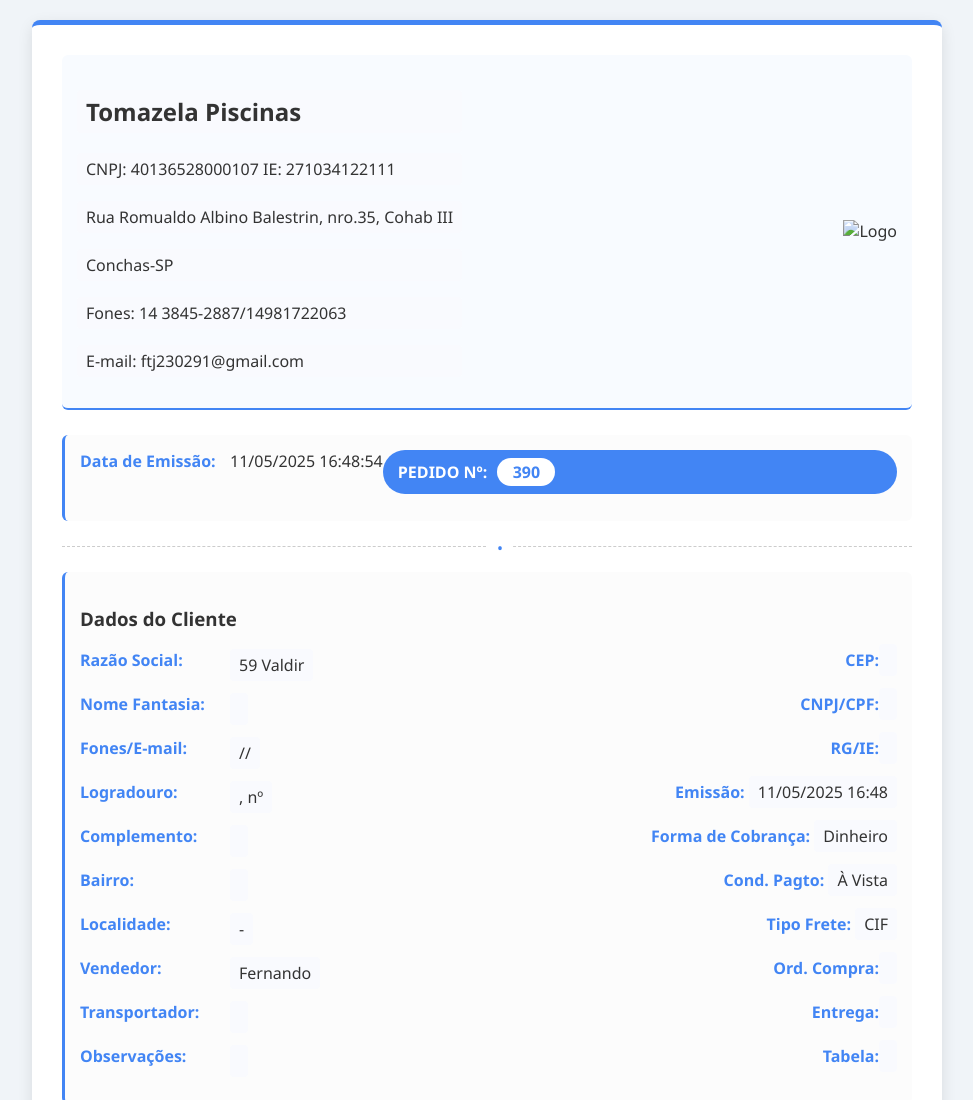
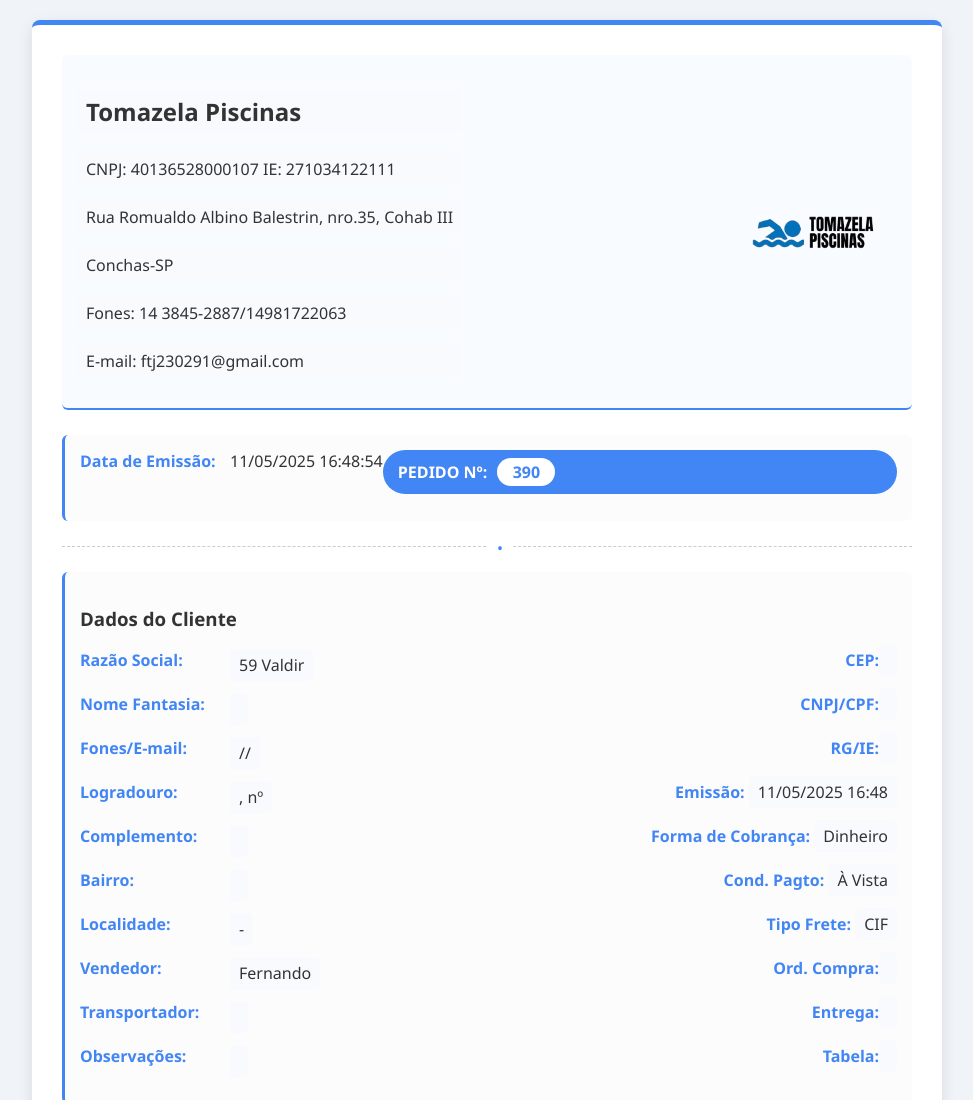
Before and after one commit to ftjtomazela/editor-fiscal, a plain HTML site: page index.html in a window 1280 px wide. Shown: the top 1100 px of the page, without its empty margins (153-1126 px from the left). Drawn offline with Linux system fonts and the light colour scheme; the site is published under a folder, as on GitHub Pages, so addresses that start at the root find nothing.

Commit message:
Update index.html

```diff
--- a/index.html
+++ b/index.html
@@ -223,7 +223,7 @@
                 <p id="empresa-email" contenteditable="true" class="editable">E-mail: ftj230291@gmail.com</p>
             </div>
             <div>
-                <img src="/logo.png" alt="Logo" class="logo">
+                <img src="logo.png" alt="Logo" class="logo">
             </div>
         </div>
 
```
